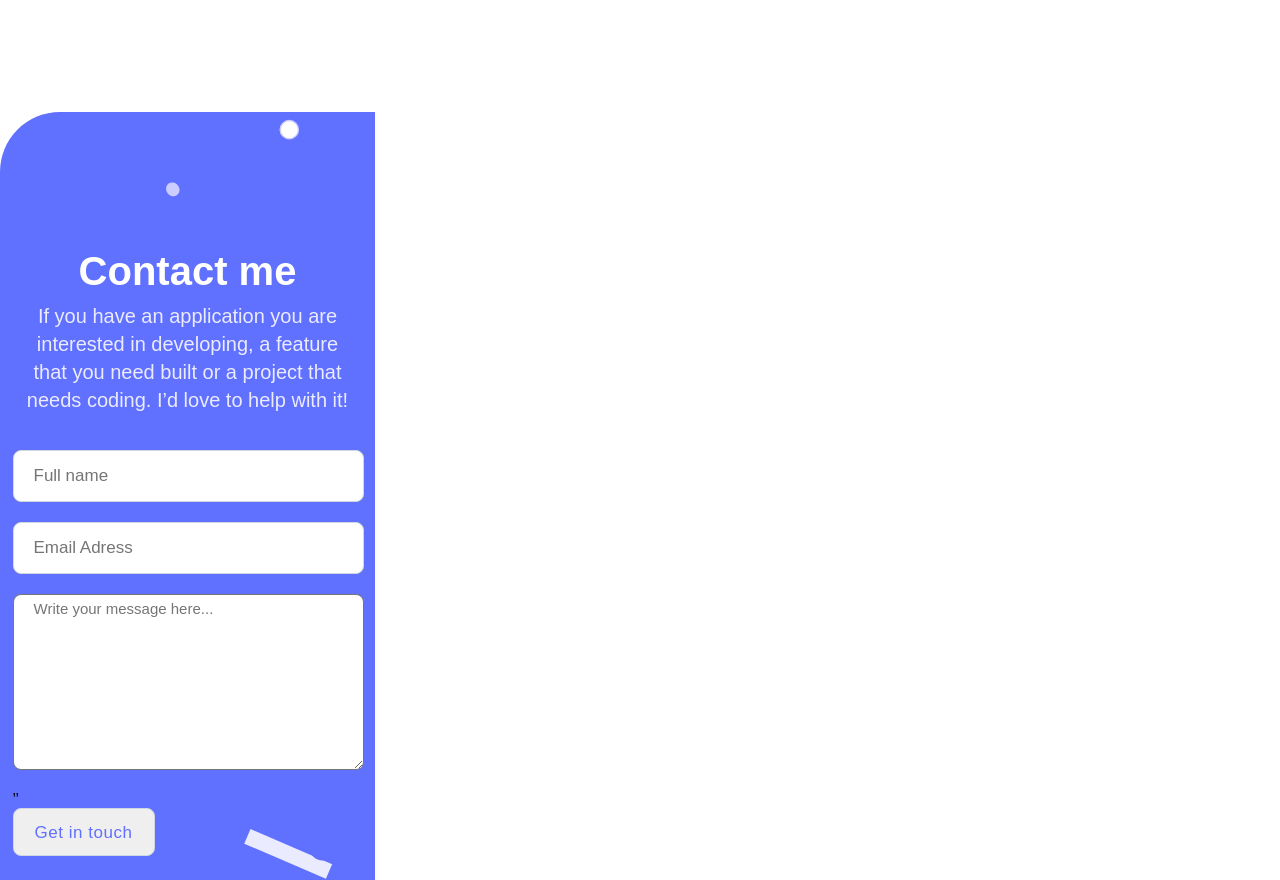
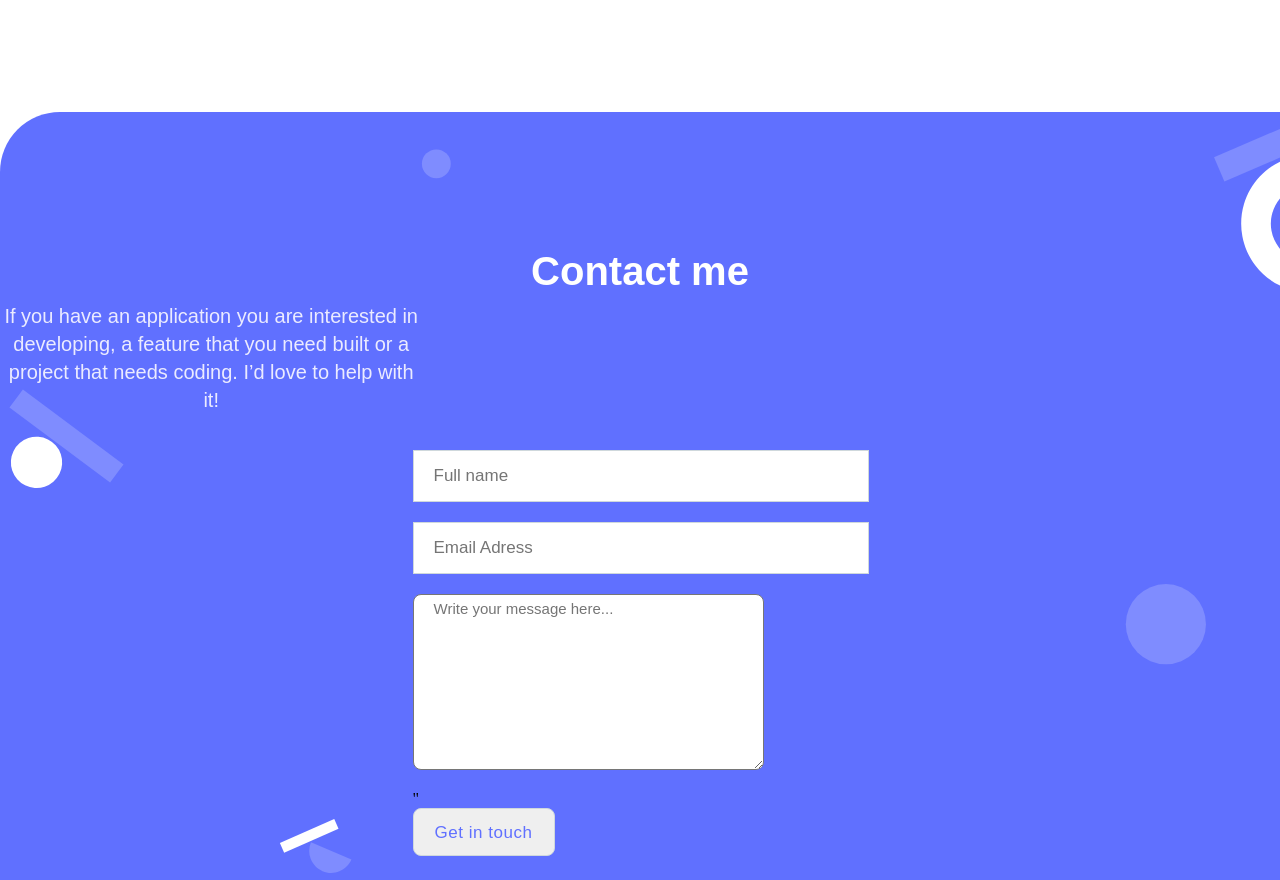
Before and after one commit to rbd3/Andry, a plain HTML site: page index.html in a window 1280 px wide. Shown: the part 2969-3849 px from the top of the page. Drawn offline with Linux system fonts and the light colour scheme.

Commit message:
Add css code for contact form

```diff
--- a/index.html
+++ b/index.html
@@ -201,12 +201,14 @@
     </section>
 
     <section class="contact-form">
+        <div class="contact-container">
             <h2 class="contact-me">Contact me</h2>
             <p class="contact-text">
                 If you have an application you are interested in developing,
                 a feature that you need built or a project that needs coding.
                 I’d love to help with it!
             </p>
+        </div>
 
         <form action="https://formspree.io/f/meqwrnzl" method="post">
             <ul class="contact-list">
--- a/style.css
+++ b/style.css
@@ -1050,4 +1050,45 @@ ul{
     margin-left: -37.3rem;
     margin-top: -0.5rem;
   }
+
+  .contact-form {
+    width: 100%;
+    background-image: url(media/contact-form-background.svg);
+  }
+
+  .contact-container {
+    width: 100%;
+  }
+
+  .contact-text {
+    width: 33%;
+  }
+
+  form {
+    width: 100%;
+  }
+
+  #name {
+    width: 27rem;
+    border-radius: 0;
+  }
+
+  #email {
+    width: 27rem;
+    border-radius: 0;
+  }
+
+  .text {
+    width: 27rem;
+    border-radius: 0;
+  }
+
+  .contact-submit {
+    margin-left: 30%;
+    border: none;
+  }
+
+  .contact-submit:hover {
+    background-color: #2230d2;
+  }
 }
```
Also changed, not shown: media/contact-form-background.svg (added).
